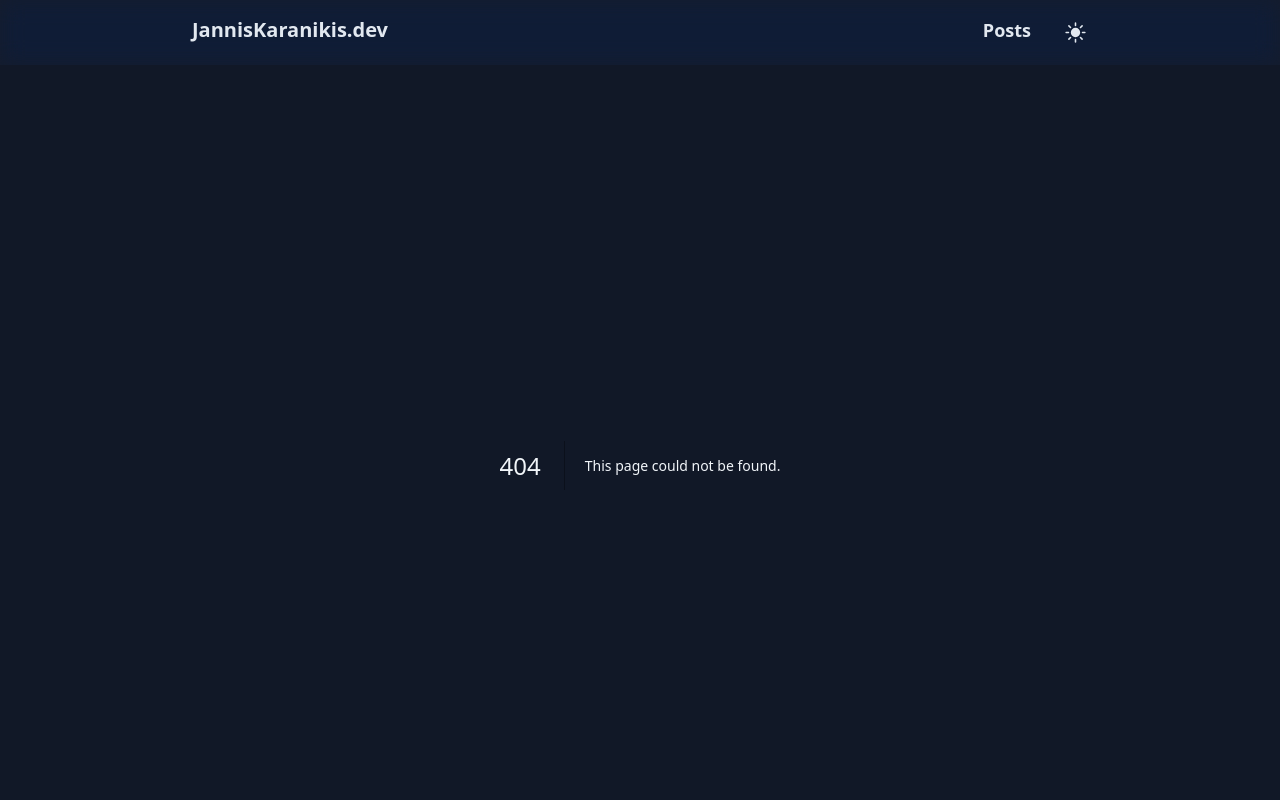
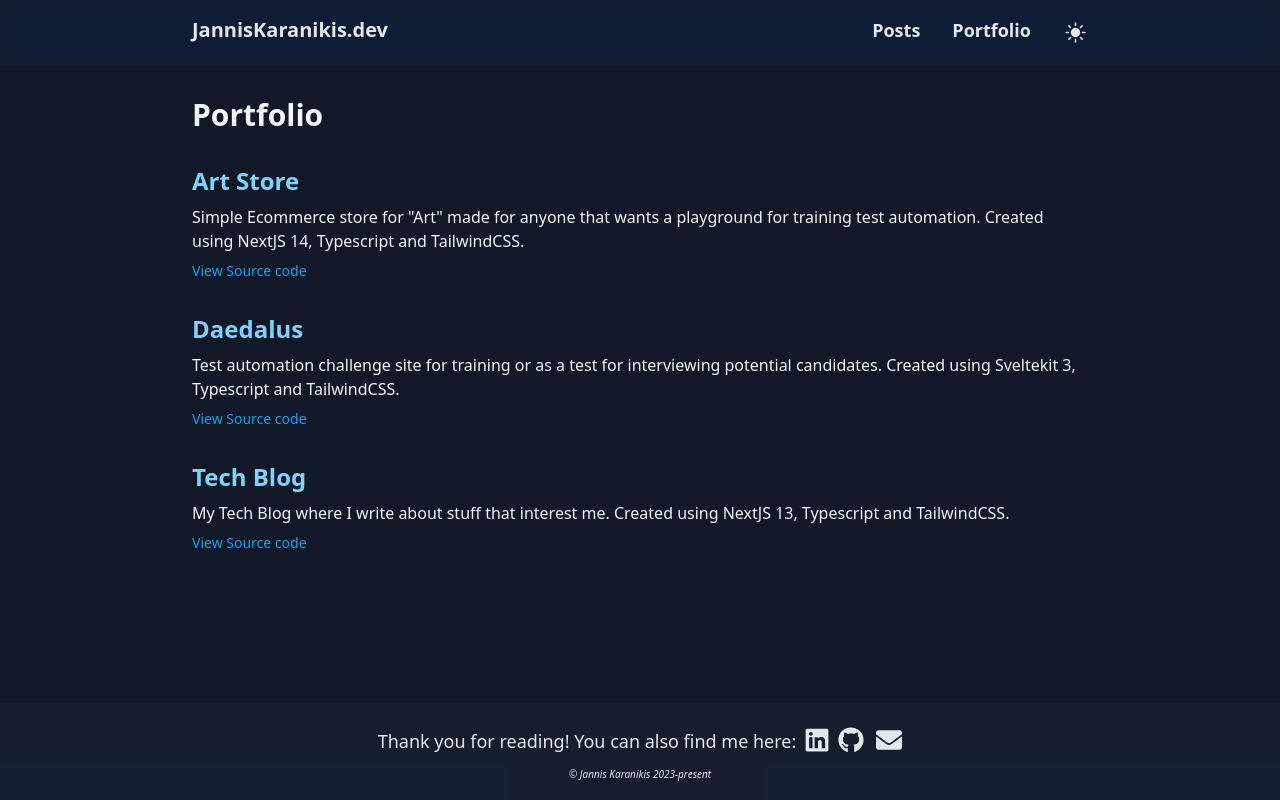
Before and after one commit to JannisK89/tech-blog, a Next.js app: page /portfolio in a window 1280 px wide. Before the commit this address had no page. Shown: the top 800 px of the page. Built offline with nearby package versions, Linux system fonts and the light colour scheme.

Commit message:
portfolio page

```diff
--- a/components/Header.tsx
+++ b/components/Header.tsx
@@ -9,14 +9,28 @@ const Header = ({ colorMode, darkModeCheck }: Props) => {
     <header className=" dark:bg-slate-800/30 bg-slate-200/30 dark:text-slate-200 text-slate-800 sticky top-0 py-4 backdrop-blur-md backdrop-saturate-200">
       <div className="flex max-w-4xl mx-auto justify-between">
         <Link href="/">
-          <h1 className="invisible md:visible w-0 md:w-1/2 text-xl font-bold">JannisKaranikis.dev</h1>
+          <h1 className="invisible md:visible w-0 md:w-1/2 text-xl font-bold">
+            JannisKaranikis.dev
+          </h1>
         </Link>
         <nav className="flex justify-center md:justify-end w-full md:w-1/2 text-2xl md:text-lg font-semibold">
-          <Link href="/" className="md:invisible mr-8 motion-safe:hover:animate-pulse">
+          <Link
+            href="/"
+            className="md:invisible mr-8 motion-safe:hover:animate-pulse"
+          >
             Home
           </Link>
-          <Link href="/posts" className="md:mx-8 mr-8 motion-safe:hover:animate-pulse">
+          <Link
+            href="/posts"
+            className="md:mx-8 mr-8 motion-safe:hover:animate-pulse"
+          >
             Posts
+          </Link>
+          <Link
+            href="/portfolio"
+            className="mr-8 motion-safe:hover:animate-pulse"
+          >
+            Portfolio
           </Link>
           <button
             title="Dark mode toggle button"
--- /dev/null
+++ b/pages/portfolio/index.tsx
@@ -0,0 +1,51 @@
+import Project from './project'
+
+type Project = {
+  title: string
+  url: string
+  sourceCodeUrl: string
+  description: string
+}
+
+const projects: Project[] = [
+  {
+    title: 'Art Store',
+    url: 'https://art-store.janniskaranikis.dev/',
+    sourceCodeUrl: 'https://github.com/JannisK89/art-store',
+    description:
+      'Simple Ecommerce store for "Art" made for anyone that wants a playground for training test automation. Created using NextJS 14, Typescript and TailwindCSS.',
+  },
+  {
+    title: 'Daedalus',
+    url: 'https://daedalus.janniskaranikis.dev/',
+    sourceCodeUrl: 'https://github.com/JannisK89/daedalus',
+    description:
+      'Test automation challenge site for training or as a test for interviewing potential candidates. Created using Sveltekit 3, Typescript and TailwindCSS.',
+  },
+  {
+    title: 'Tech Blog',
+    url: '/',
+    sourceCodeUrl: 'https://github.com/JannisK89/tech-blog',
+    description:
+      'My Tech Blog where I write about stuff that interest me. Created using NextJS 13, Typescript and TailwindCSS.',
+  },
+]
+
+export default function Portfolio() {
+  return (
+    <>
+      <main className="mx-6 md:mx-0 md:h-[calc(100vh-202px)]">
+        <div className="max-w-4xl md:mx-auto md:my-8 my-4 h-full">
+          <h2 className="text-3xl md:mt-8 mt-4 font-sans w-full font-semibold mb-8">
+            Portfolio
+          </h2>
+          <ul className="flex flex-col gap-8">
+            {projects.map((project) => (
+              <Project key={project.title} {...project} />
+            ))}
+          </ul>
+        </div>
+      </main>
+    </>
+  )
+}
--- /dev/null
+++ b/pages/portfolio/project.tsx
@@ -0,0 +1,33 @@
+import Link from 'next/link'
+
+type ProjectProps = {
+  title: string
+  url: string
+  sourceCodeUrl: string
+  description: string
+}
+
+export default function Project({
+  title,
+  url,
+  sourceCodeUrl,
+  description,
+}: ProjectProps) {
+  return (
+    <li>
+      <Link
+        className="dark:text-sky-300 dark:hover:text-sky-500 text-gray-800 hover:text-sky-600 hover:underline font-bold font-sans"
+        href={url}
+        target="_blank"
+      >
+        <h3 className="text-2xl"> {title} </h3>
+      </Link>
+      <p className="mt-2">{description}</p>
+      <Link href={sourceCodeUrl} target="_blank">
+        <p className="text-sm dark:text-sky-500 dark:hover:text-sky-600  text-gray-800 hover:text-sky-600 hover:underline mt-2">
+          View Source code
+        </p>
+      </Link>
+    </li>
+  )
+}
```
